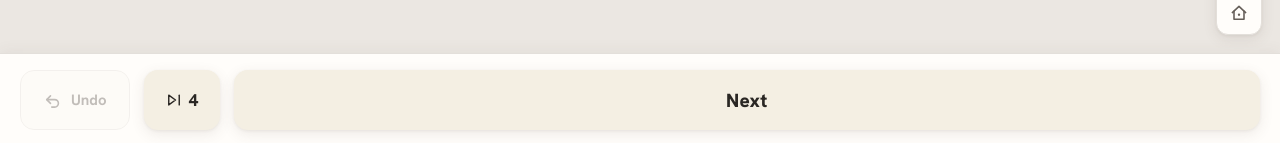
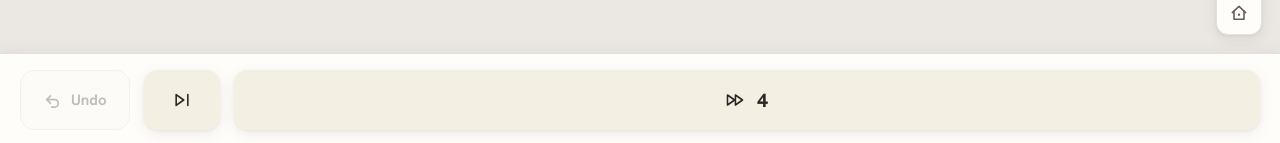
Before and after one commit to eev25/stitch-grid, a React (Vite) app: page / in a window 1280 px wide. Both pictures are taken after a click on the button "Begin Stitching". Shown: the part 654-797 px from the top of the page. Built offline with nearby package versions, Linux system fonts and the light colour scheme.

Commit message:
switch next and skip buttons

```diff
--- a/src/components/Stitching.module.css
+++ b/src/components/Stitching.module.css
@@ -112,13 +112,14 @@
 }
 .btnNext.done:hover { filter: none; }
 
-/* Skip is styled as Next (btnNext supplies colors, shadow, done state); only its size differs. */
-.btnSkip {
+/* Compact variant for Next (btnNext supplies colors, shadow, done state); Skip takes the prominent slot. */
+.btnCompact {
   flex: 0 0 auto;
   min-width: 76px; padding: 0 16px;
   gap: 6px;
-  font-size: 17px; font-variant-numeric: tabular-nums;
+  font-size: 17px;
 }
+.skipCount { font-variant-numeric: tabular-nums; }
 
 .progressLabel {
   font-size: 13px; font-weight: 700; color: var(--ink-soft);
--- a/src/components/StitchingView.tsx
+++ b/src/components/StitchingView.tsx
@@ -299,17 +299,16 @@ export function StitchingView(props: StitchingViewProps) {
         <button className={styles.btnUndoStitch} {...holdUndo} disabled={pointer === 0}>
           <Icons.Undo size={20} /> Undo
         </button>
-        <button className={`${styles.btnNext} ${styles.btnSkip}${done ? ` ${styles.done}` : ""}`} style={nextStyle} onClick={onSkip} disabled={done}
-          title="Skip to the end of this color" aria-label={`Skip ${runLeft} ${runLeft === 1 ? "stitch" : "stitches"} in this color`}>
-          <Icons.SkipForward size={18} />
-          {!done && <span className={styles.skipCount}>{runLeft}</span>}
+        <button className={`${styles.btnNext} ${styles.btnCompact}${done ? ` ${styles.done}` : ""}`} style={nextStyle}
+          {...holdNext} disabled={done} title="Next stitch" aria-label="Next">
+          <Icons.SkipForward size={20} />
         </button>
-        <button className={`${styles.btnNext}${done ? ` ${styles.done}` : ""}`} style={nextStyle}
-          {...holdNext} disabled={done}>
+        <button className={`${styles.btnNext}${done ? ` ${styles.done}` : ""}`} style={nextStyle} onClick={onSkip} disabled={done}
+          {...(!done && { title: "Skip to the end of this color", "aria-label": `Skip ${runLeft} ${runLeft === 1 ? "stitch" : "stitches"} in this color` })}>
           {done ? (
             <><Icons.Check size={22} /> All stitched</>
           ) : (
-            "Next"
+            <><Icons.FastForward size={20} /> <span className={styles.skipCount}>{runLeft}</span></>
           )}
         </button>
       </div>
--- a/src/icons/icons.tsx
+++ b/src/icons/icons.tsx
@@ -165,6 +165,15 @@ export function SkipForward(p: IconProps) {
   );
 }
 
+export function FastForward(p: IconProps) {
+  return (
+    <S {...p}>
+      <path d="M3 6l8.5 6L3 18Z" />
+      <path d="M12.5 6l8.5 6-8.5 6Z" />
+    </S>
+  );
+}
+
 export function Check(p: IconProps) {
   return (<S {...p} sw={2.4}><path d="M5 12.5 10 17.5 19 6.5" /></S>);
 }
```
Also changed, not shown: 1 other file (tests, documents, lock files or other folders).
